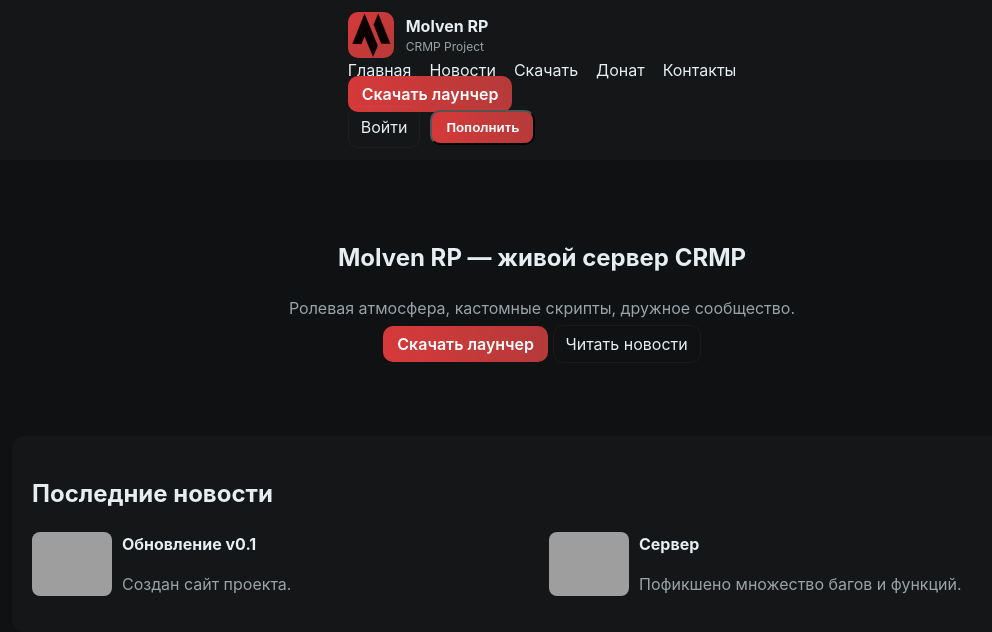
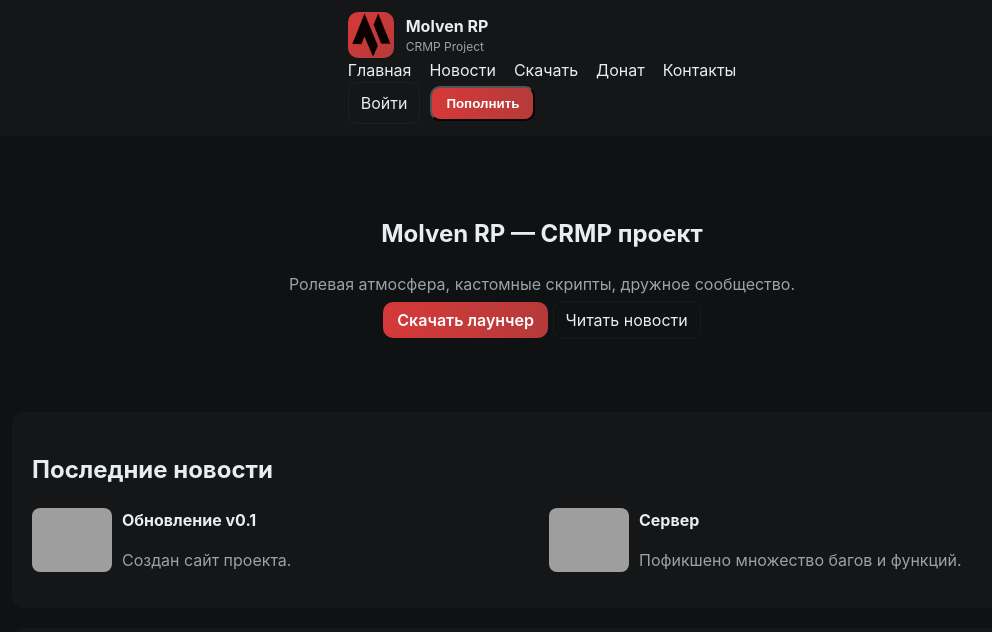
Before and after one commit to VMensem/MolvenSite, a Flask app: page / in a window 1280 px wide. Shown: the top 632 px of the page, without its empty margins (98-1090 px from the left). Run offline with Flask 3, Linux system fonts and the light colour scheme; grey boxes are pictures that could not be loaded.

Commit message:
Update index.html

```diff
--- a/templates/index.html
+++ b/templates/index.html
@@ -22,13 +22,12 @@
       <nav>
         <button class="menu-toggle" onclick="toggleMenu()">☰</button>
         <ul id="navlist">
-          <li><a href="/">Главная</a></li>
+          <li><a href="#home">Главная</a></li>
           <li><a href="#news">Новости</a></li>
           <li><a href="#download">Скачать</a></li>
           <li><a href="#donate">Донат</a></li>
           <li><a href="#contacts">Контакты</a></li>
         </ul>
-          <a class="btn" href="#download">Скачать лаунчер</a>
       </nav>
       <div class="header-buttons">
         <a class="ghost" href="#login">Войти</a>
@@ -39,8 +38,8 @@
 
   <main class="container">
     <!-- Главная секция -->
-    <section class="hero">
-      <h1>Molven RP — живой сервер CRMP</h1>
+    <section id="home" class="hero">
+      <h1>Molven RP — CRMP проект</h1>
       <p class="lead">Ролевая атмосфера, кастомные скрипты, дружное сообщество.</p>
       <a class="btn" href="{{ url_for('download') }}">Скачать лаунчер</a>
       <a class="ghost" href="{{ url_for('news') }}">Читать новости</a>
@@ -71,7 +70,7 @@
     <section id="download" class="card-section">
       <h2>Скачать клиент</h2>
       <p class="muted">Поддерживается только Windows. Архив содержит лаунчер и инструкции по установке.</p>
-      <a class="btn" href="#">Скачать (Windows)</a>
+      <a class="btn" href="#download">Скачать (Windows)</a>
     </section>
 
     <!-- Донат -->
```
